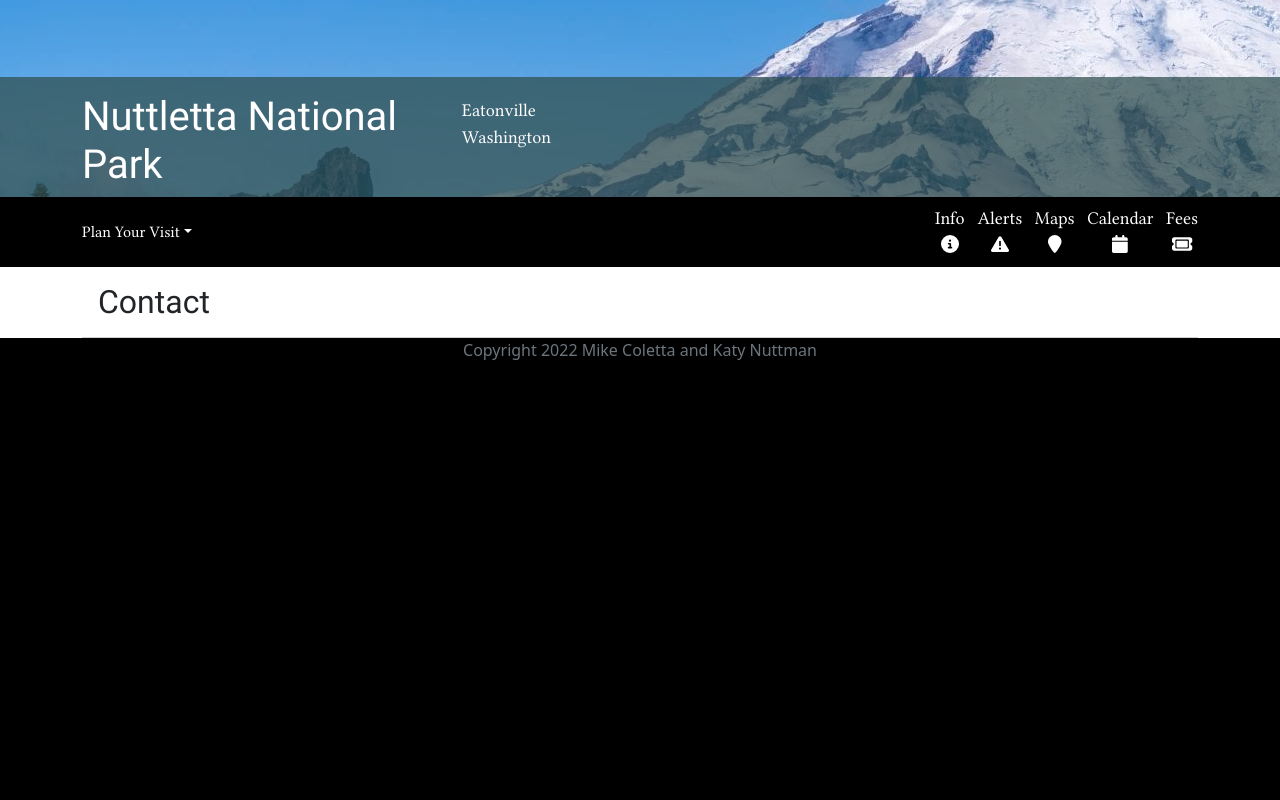
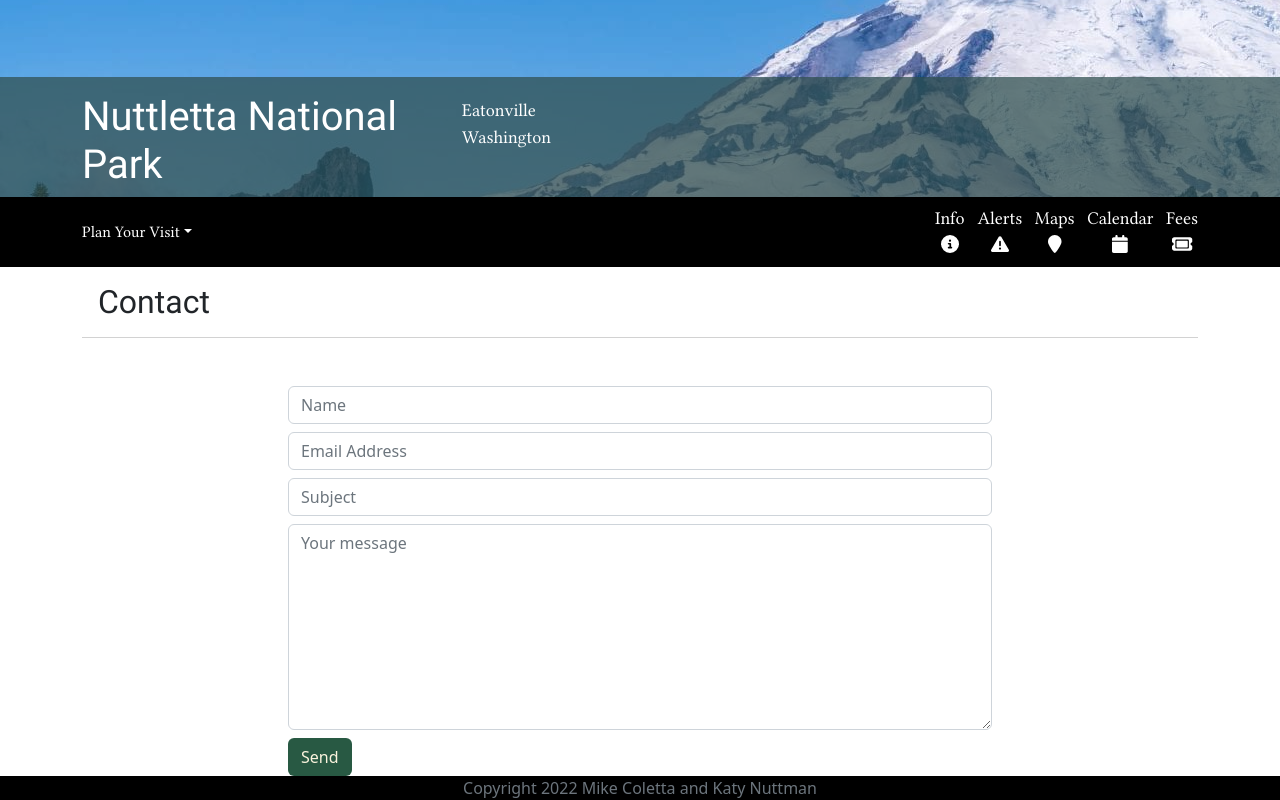
Before and after one commit to MikeColetta/nuttlettawedding, a React (Create React App) app: page /Contact in a window 1280 px wide. Shown: the part 264-1064 px from the top of the page. Before the commit the page ends 800 px from the top, so only its background shows below. Built offline with nearby package versions, Linux system fonts and the light colour scheme.

Commit message:
Added emailjs contact form.

```diff
--- a/package.json
+++ b/package.json
@@ -3,6 +3,7 @@
   "version": "0.1.0",
   "private": true,
   "dependencies": {
+    "@emailjs/browser": "^3.6.2",
     "@fortawesome/fontawesome-svg-core": "^6.1.2",
     "@fortawesome/free-solid-svg-icons": "^6.1.2",
     "@fortawesome/react-fontawesome": "^0.2.0",
--- /dev/null
+++ b/src/components/ContactForm/index.js
@@ -0,0 +1,62 @@
+import emailjs from '@emailjs/browser';
+import { useState } from 'react';
+import { Toast, ToastContainer } from "react-bootstrap";
+import './style.css';
+
+function ContactForm() {
+    const [showModal, setShowModal] = useState(false)
+    const toggleShow = () => setShowModal(!showModal);
+
+    function sendEmail(e) {
+        e.preventDefault();
+
+        emailjs.sendForm('service_3iyehmh', 'nuttletta_template', e.target, 'bn1x35P5FogJCFbw_')
+            .then((result) => {
+                console.log(result.text);
+                setShowModal(true);
+            }, (error) => {
+                console.log(error.text);
+            });
+        e.target.reset()
+    }
+
+    return (
+        <div>
+            <div className="container">
+                <form onSubmit={sendEmail}>
+                    <div className="row pt-5 mx-auto">
+                        <div className="col-8 form-group mx-auto">
+                            <input type="text" className="form-control" placeholder="Name" name="name" required />
+                        </div>
+                        <div className="col-8 form-group pt-2 mx-auto">
+                            <input type="email" className="form-control" placeholder="Email Address" name="email" required />
+                        </div>
+                        <div className="col-8 form-group pt-2 mx-auto">
+                            <input type="text" className="form-control" placeholder="Subject" name="subject" required />
+                        </div>
+                        <div className="col-8 form-group pt-2 mx-auto">
+                            <textarea className="form-control" cols="30" rows="8" placeholder="Your message" name="message" required></textarea>
+                        </div>
+                        <div className="col-8 pt-2 mx-auto">
+                            <input type="submit" className="btn sendButton" value="Send"></input>
+                        </div>
+                    </div>
+                </form>
+            </div>
+
+            {showModal && (
+                <ToastContainer position='top-center'>
+                    <Toast show={showModal} onClose={toggleShow}>
+                        <Toast.Header>
+                            <strong className="me-auto">Nuttletta Wedding</strong>
+                        </Toast.Header>
+                        <Toast.Body>Your message was sent!</Toast.Body>
+                    </Toast>
+                </ToastContainer>
+            )}
+        </div>
+
+    )
+}
+
+export default ContactForm;
--- /dev/null
+++ b/src/components/ContactForm/style.css
@@ -0,0 +1,4 @@
+.sendButton {
+    background-color: #285943;
+    color: #FAF3DD;
+}
--- a/src/pages/Contact.js
+++ b/src/pages/Contact.js
@@ -1,5 +1,6 @@
 import React from 'react';
 import { Container, Card } from 'react-bootstrap';
+import ContactForm from '../components/ContactForm';
 
 class Contact extends React.Component {
 
@@ -11,8 +12,8 @@ class Contact extends React.Component {
                         <Card.Header style={{ backgroundColor: "white" }}>
                             <h2 className='mt-2'>Contact</h2>
                         </Card.Header>
-
                     </Card>
+                    <ContactForm />
                 </Container>
             </div>
         )
```
Also changed, not shown: 1 other file (tests, documents, lock files or other folders).
